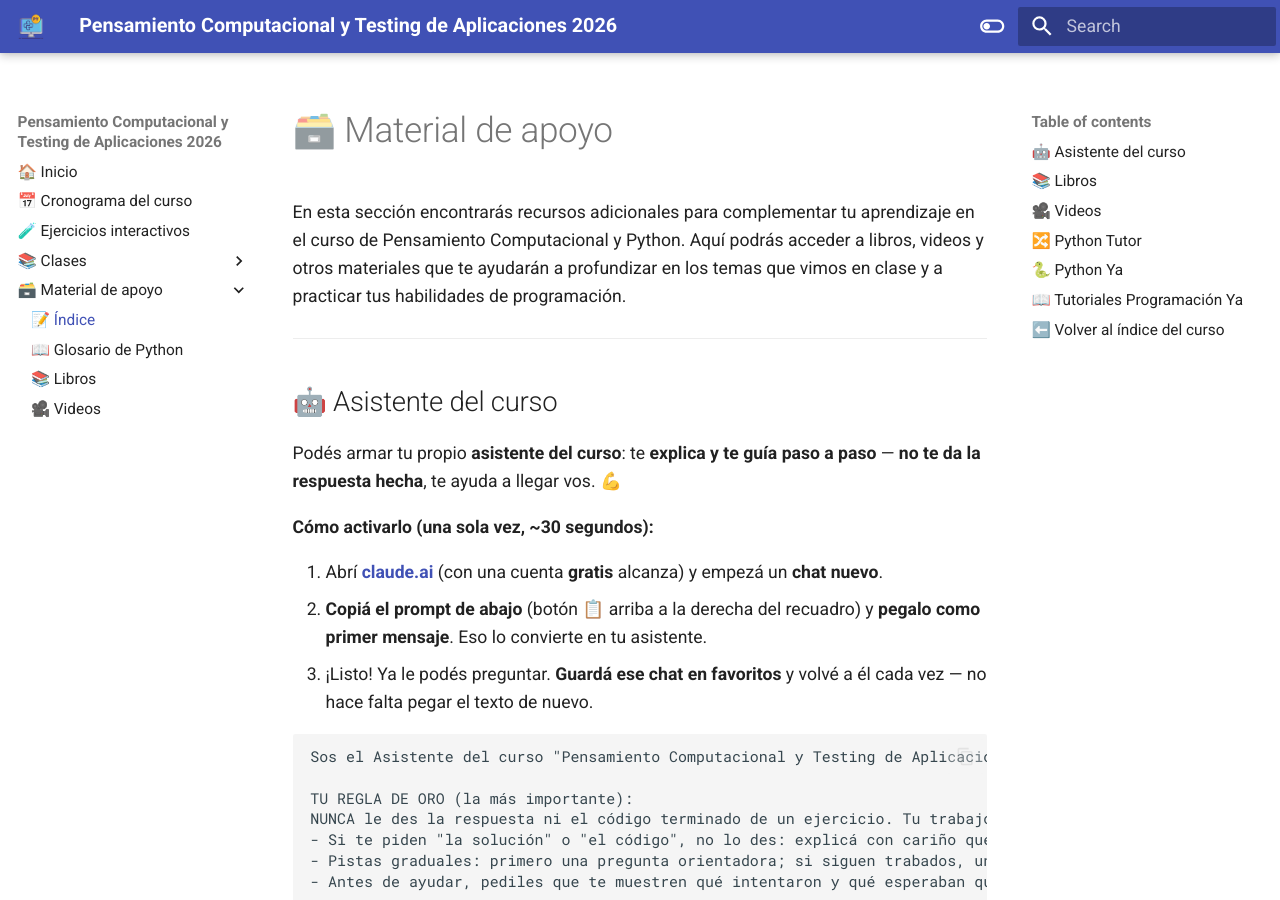
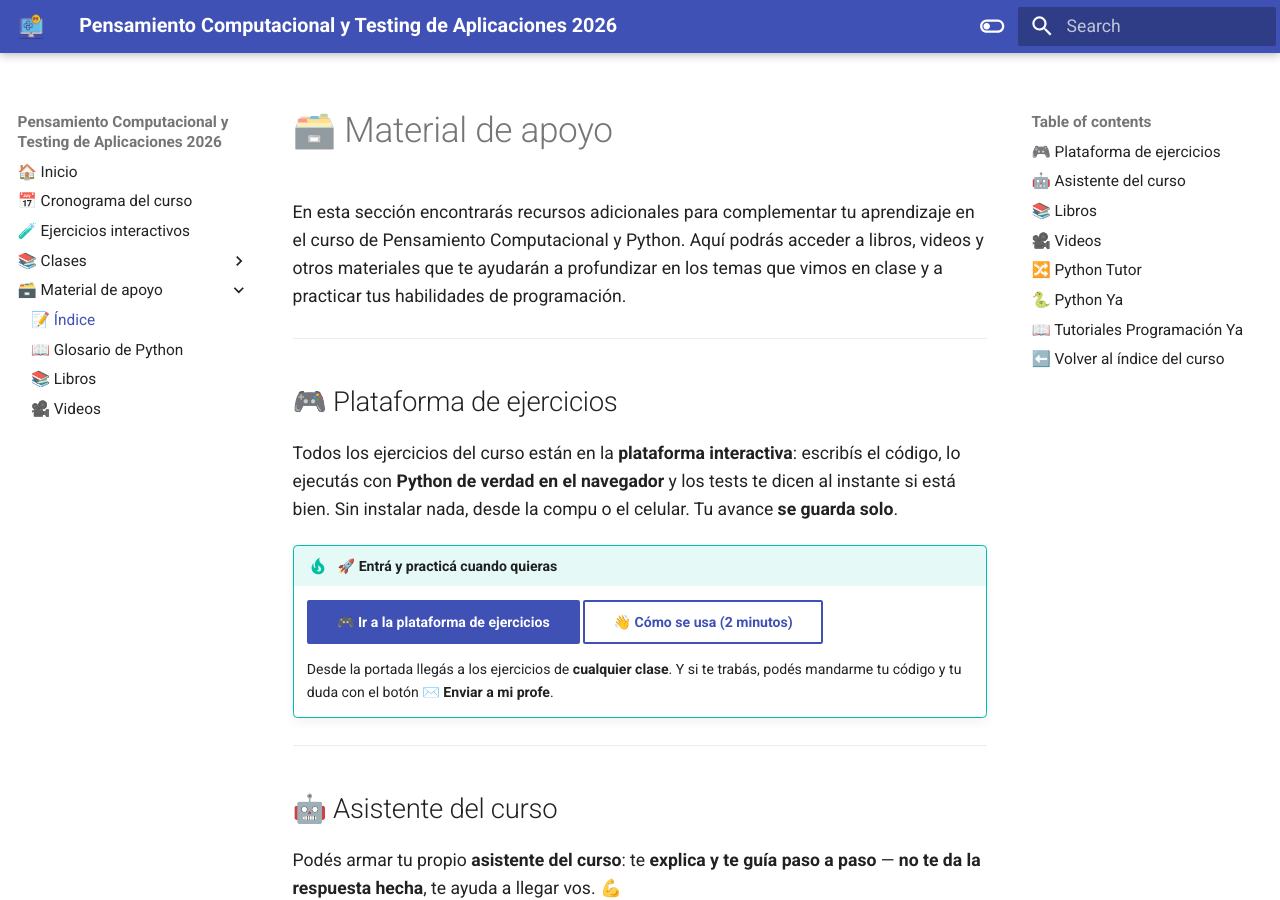
Before and after one commit to MaxiNunez24/pensamiento-computacional-testing-2026, an MkDocs documentation site: the page built from docs/material_apoyo/material_apoyo.md, in a window 1280 px wide and 900 px high. Built offline with MkDocs 1.6.1 and Material for MkDocs 9.7.7, drawn with Linux system fonts in a browser that asks for light colours.

Commit message:
Material de apoyo: link a la plataforma de ejercicios
La portada de /ejercicios/ no estaba linkeada desde ningún lado: a los
ejercicios solo se llegaba por el botón de cada clase, así que ni la portada
ni la guía "Cómo usar esta plataforma" eran alcanzables para un alumno que
entra por el sitio de teoría.

Verificado: mkdocs build --strict pasa y los dos botones renderizan.

Co-Authored-By: Claude Opus 5 <noreply@anthropic.com>

```diff
--- a/docs/material_apoyo/material_apoyo.md
+++ b/docs/material_apoyo/material_apoyo.md
@@ -1,5 +1,17 @@
 # 🗃️ Material de apoyo
 En esta sección encontrarás recursos adicionales para complementar tu aprendizaje en el curso de Pensamiento Computacional y Python. Aquí podrás acceder a libros, videos y otros materiales que te ayudarán a profundizar en los temas que vimos en clase y a practicar tus habilidades de programación.
+
+---
+
+## 🎮 Plataforma de ejercicios
+
+Todos los ejercicios del curso están en la **plataforma interactiva**: escribís el código, lo ejecutás con **Python de verdad en el navegador** y los tests te dicen al instante si está bien. Sin instalar nada, desde la compu o el celular. Tu avance **se guarda solo**.
+
+!!! tip "🚀 Entrá y practicá cuando quieras"
+    [🎮 Ir a la plataforma de ejercicios](/pensamiento-computacional-testing-2026/ejercicios/){ .md-button .md-button--primary }
+    [👋 Cómo se usa (2 minutos)](/pensamiento-computacional-testing-2026/ejercicios/clases/como-usar-esto/){ .md-button }
+
+    Desde la portada llegás a los ejercicios de **cualquier clase**. Y si te trabás, podés mandarme tu código y tu duda con el botón **✉️ Enviar a mi profe**.
 
 ---
 
```
